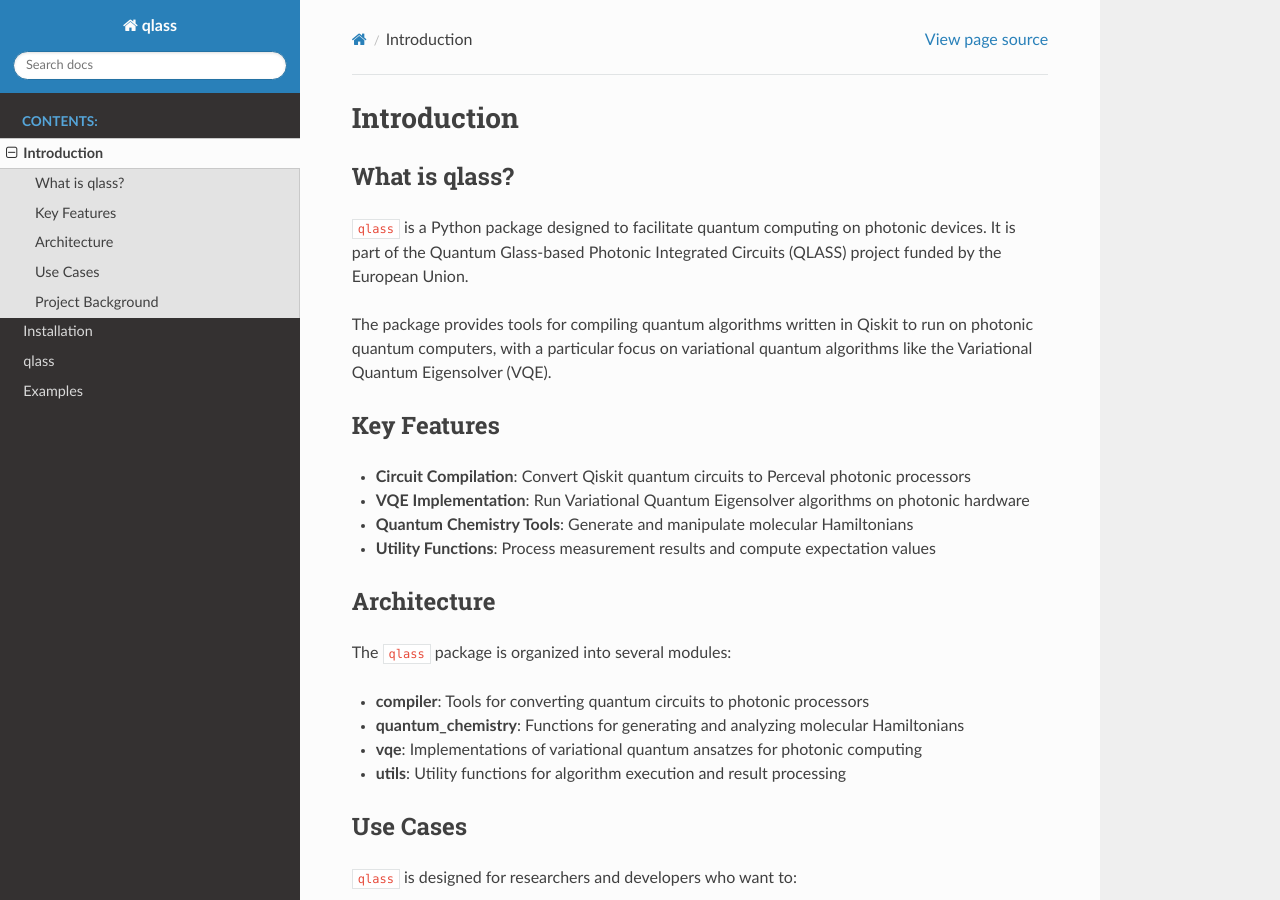
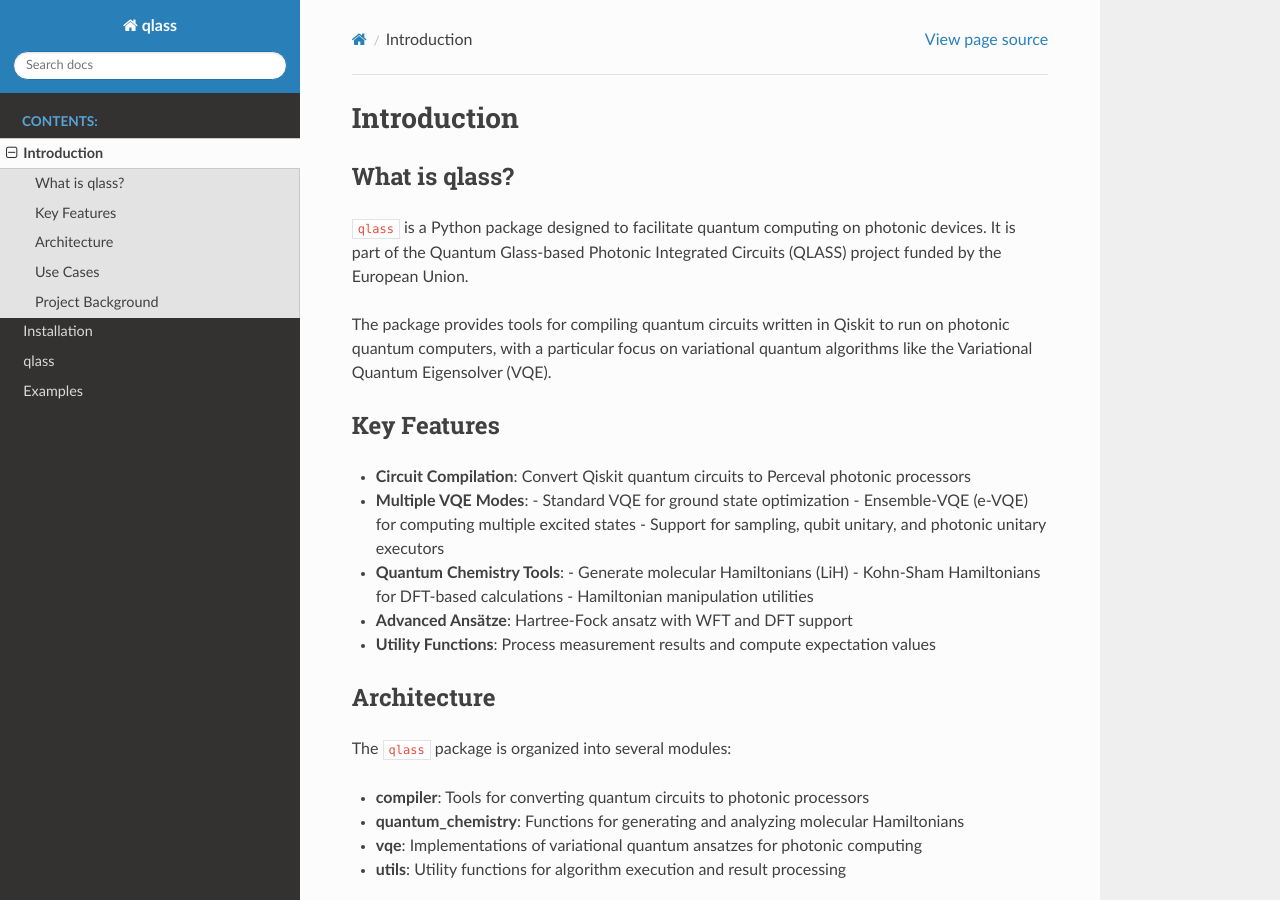
Before and after one commit to unitaryfoundation/qlass, a Sphinx documentation site: the page built from docs/introduction.rst, in a window 1280 px wide and 900 px high. Built offline with Sphinx 7.4.7 and the Read the Docs theme 3.1.0, drawn with Linux system fonts in a browser that asks for light colours.

Commit message:
update introduction.rst

```diff
--- a/docs/introduction.rst
+++ b/docs/introduction.rst
@@ -4,16 +4,25 @@ Introduction
 What is qlass?
 -------------
 
-``qlass`` is a Python package designed to facilitate quantum computing on photonic devices. It is part of the Quantum Glass-based Photonic Integrated Circuits (QLASS) project funded by the European Union.
+``qlass`` is a Python package designed to facilitate quantum computing on photonic devices.
+It is part of the Quantum Glass-based Photonic Integrated Circuits (QLASS) project funded by the European Union.
 
-The package provides tools for compiling quantum algorithms written in Qiskit to run on photonic quantum computers, with a particular focus on variational quantum algorithms like the Variational Quantum Eigensolver (VQE).
+The package provides tools for compiling quantum circuits written in Qiskit to run on photonic quantum computers,
+with a particular focus on variational quantum algorithms like the Variational Quantum Eigensolver (VQE).
 
 Key Features
 -----------
 
 - **Circuit Compilation**: Convert Qiskit quantum circuits to Perceval photonic processors
-- **VQE Implementation**: Run Variational Quantum Eigensolver algorithms on photonic hardware
-- **Quantum Chemistry Tools**: Generate and manipulate molecular Hamiltonians
+- **Multiple VQE Modes**:
+  - Standard VQE for ground state optimization
+  - Ensemble-VQE (e-VQE) for computing multiple excited states
+  - Support for sampling, qubit unitary, and photonic unitary executors
+- **Quantum Chemistry Tools**:
+  - Generate molecular Hamiltonians (LiH)
+  - Kohn-Sham Hamiltonians for DFT-based calculations
+  - Hamiltonian manipulation utilities
+- **Advanced Ansätze**: Hartree-Fock ansatz with WFT and DFT support
 - **Utility Functions**: Process measurement results and compute expectation values
 
 Architecture
@@ -39,4 +48,5 @@ Use Cases
 Project Background
 ----------------
 
-The ``qlass`` package is developed by the Unitary Foundation as part of the QLASS project, which aims to develop quantum technologies based on photonic integrated circuits. The project is funded by the European Union.
+The ``qlass`` package is developed by the Unitary Foundation as part of the QLASS project,
+which aims to develop quantum technologies based on photonic integrated circuits. The project is funded by the European Union.
```
